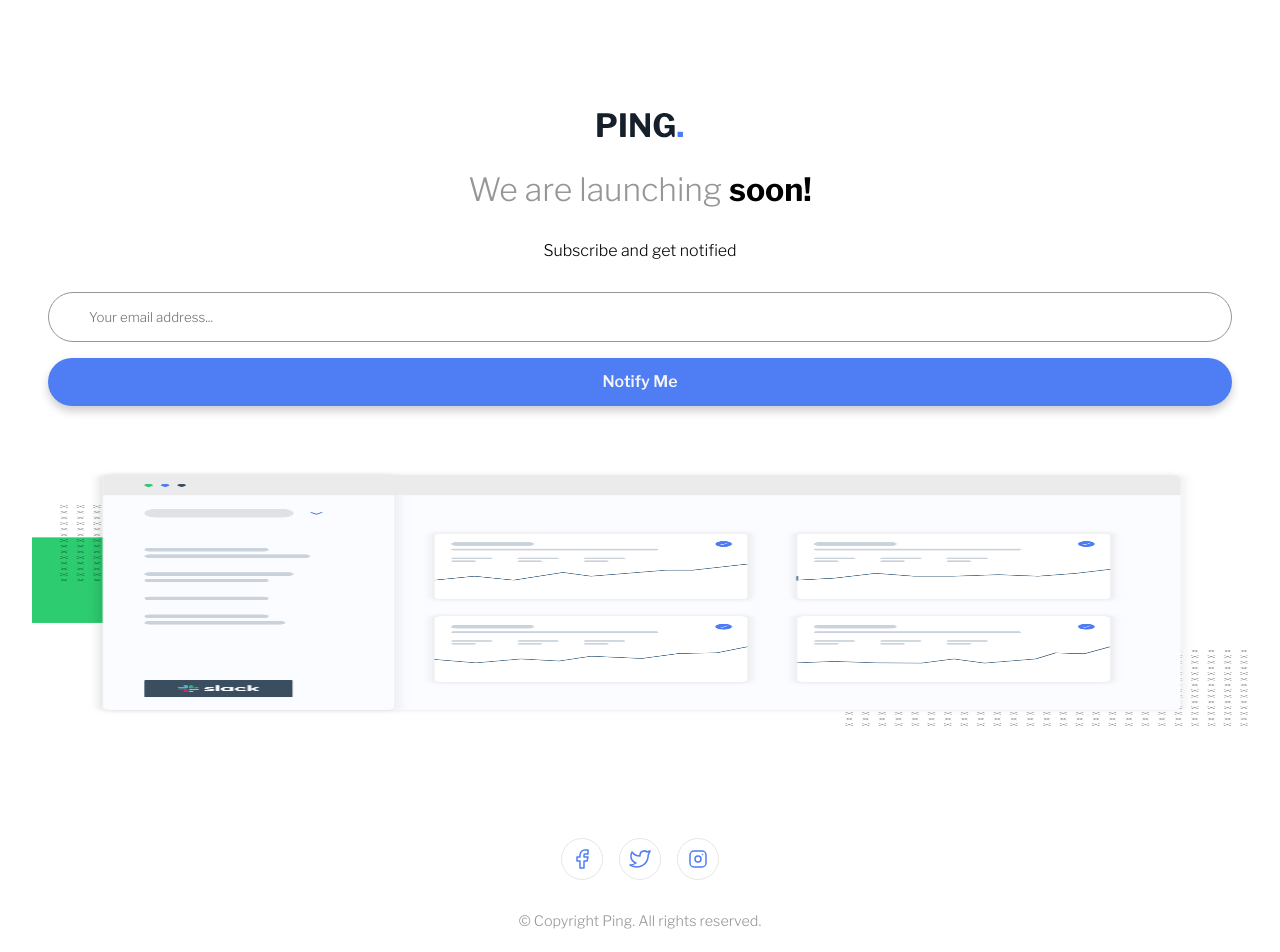
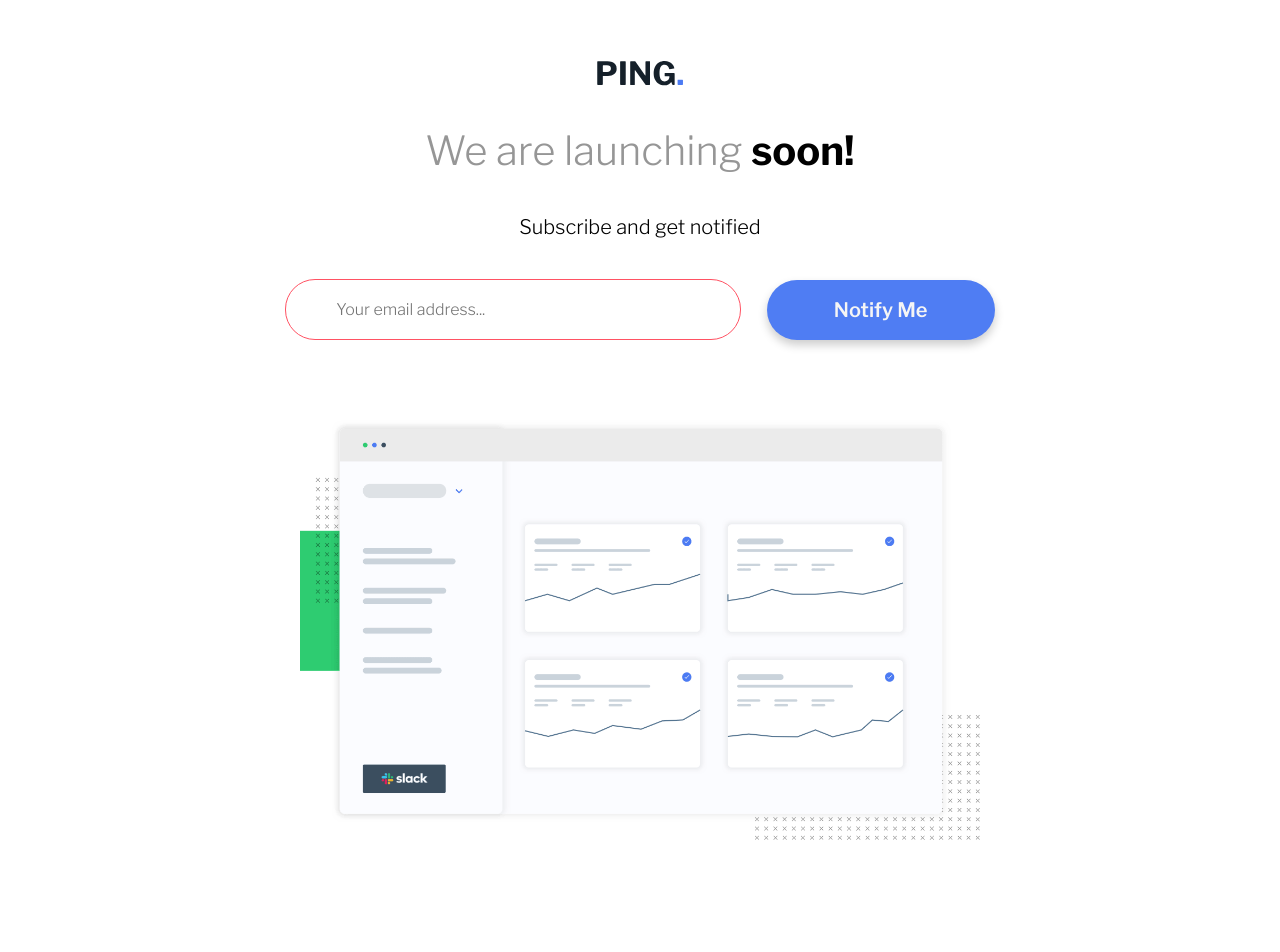
Before and after one commit to joshalbert2433/ping-coming-soon-page, a plain HTML site: page index.html in a window 1280 px wide. Shown: the top 952 px of the page. Drawn offline with nearby package versions, Linux system fonts and the light colour scheme.

Commit message:
add desktop view

```diff
--- a/css/style.css
+++ b/css/style.css
@@ -18,7 +18,7 @@ html {
 }
 
 html, body {
-    height: 100%;
+    /* height: 100%; */
 }
 
 .main-wrapper > * {
@@ -57,6 +57,7 @@ form {
 
 input {
     width: 100%;
+    font-size: .8rem;
     padding: 1rem;
     border-radius: 30px;
     border-style: none;
@@ -64,6 +65,13 @@ input {
     padding-left: 2.5rem;
     color: var(--gray);
     font-family: 'Libre Franklin', sans-serif;
+    outline: none;
+}
+
+.invalid {
+    border: 1px solid var(--redLight);
+    color: black;
+    /* content: "example@email/com"; */
 }
 
 .notify-button {
@@ -78,6 +86,15 @@ input {
     font-weight: 600;
     color: whitesmoke;
     box-shadow: 0 5px 10px 0 rgba(0, 0, 0, .2);
+}
+
+/* .notify-button:focus, */
+.notify-button:hover {
+    opacity: .8;
+}
+
+.notify-button:active {
+    transform: translateY(2px);
 }
 
 .illustration img{
@@ -105,12 +122,22 @@ input {
     display: flex;
     align-items: center;
     justify-content: center;
+    cursor: pointer;
+}
+
+.icon-container > *:hover {
+    background-color: var(--blue);
+}
+
+.icon-container > *:hover svg{
+    /* fill: white; */
+    stroke: white;
 }
 
 .icon-container svg {
-    height: 1.5rem;
-    width: 1.5rem;
-    color: red;
+    height: 20px;
+    width: 20px;
+    /* color: red; */
 }
 
 .main-footer small {
@@ -118,3 +145,51 @@ input {
     color: var(--gray);
     font-size: .9rem;
 }
+
+
+@media (min-width:900px) {
+    html {
+        font-size: 20px;
+    }
+
+
+    body {
+        display: flex;
+        justify-content: center;
+        align-items: center;
+    }
+
+    .main-wrapper {
+        width: 760px;
+    }
+
+    .main-header {
+        margin-top: 3rem;
+    }
+
+    .email-form {
+        display: flex;
+        justify-content: space-evenly;
+        align-items: center;
+        padding: 0;
+        /* width: 100%; */
+    }
+
+    .email-form > * {
+        /* height: 60px; */
+    }
+
+    input {
+        width: 60%;
+    }
+
+    .notify-button {
+        width: 30%;
+        margin: 0;
+
+    }
+
+    .illustration img {
+        height: 25rem;
+    }
+}
--- a/index.html
+++ b/index.html
@@ -16,7 +16,7 @@
         <h1>We are launching <span>soon!</span></h1>
         <small>Subscribe and get notified</small>
         <form action="#" class="email-form">
-          <input type="email" placeholder="Your email address...">
+          <input type="email" class="invalid" placeholder="Your email address...">
           <a href="#" class="notify-button">Notify Me</a>
         </form>
     </header>
```
